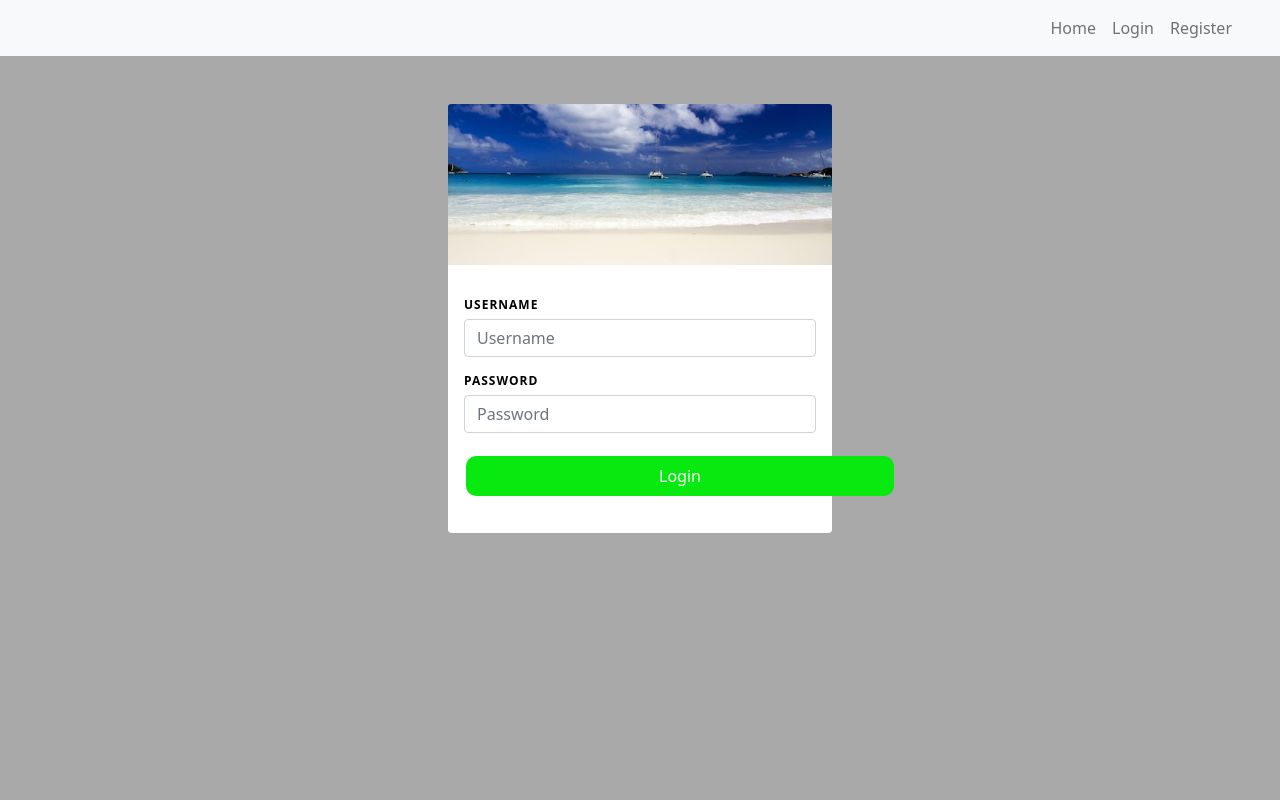
After one commit to luisfilipemalheiro/curriculolmalheiro, a PHP site: page /login.php in a window 1280 px wide. The commit adds this page. Run offline with PHP 8.4, Linux system fonts and the light colour scheme.

Commit message:
insert page register.php

```diff
--- /dev/null
+++ b/login.php
@@ -0,0 +1,39 @@
+<html>
+
+<head>
+    <title>Login - Back Office</title>
+    <meta http-equiv="Content-Type" content="text/html; charset=utf-8">
+    <link href="https://cdn.jsdelivr.net/npm/bootstrap@5.0.2/dist/css/bootstrap.min.css" rel="stylesheet" integrity="sha384-EVSTQN3/azprG1Anm3QDgpJLIm9Nao0Yz1ztcQTwFspd3yD65VohhpuuCOmLASjC" crossorigin="anonymous">
+    <link rel="stylesheet" href="styles/login.css">
+</head>
+
+<body>
+
+<?php
+require_once './routes/headers.php';
+?>
+
+<section>
+    <div class="card mx-auto" style="width: 30%; margin-top: 3rem; border: 0px">
+        <img class="card-img-top" src="images/nature.png" alt="Luís Filipe Malheiro">
+        <div class="card-body">
+            <form>
+                <div class="form-group">
+                    <label class="label" for="name">Username</label>
+                    <input type="text" class="form-control" placeholder="Username" required>
+                </div>
+                <div class="form-group">
+                    <label class="label" for="name">Password</label>
+                    <input type="password" class="form-control" placeholder="Password" required>
+                </div>
+                <div>
+                    <button class="button_login">Login</button>
+                </div>
+            </form>
+        </div>
+    </div>
+</section>
+</body>
+
+<script src="https://cdn.jsdelivr.net/npm/bootstrap@5.0.2/dist/js/bootstrap.bundle.min.js" integrity="sha384-MrcW6ZMFYlzcLA8Nl+NtUVF0sA7MsXsP1UyJoMp4YLEuNSfAP+JcXn/tWtIaxVXM" crossorigin="anonymous"></script>
+</html>
--- /dev/null
+++ b/routes/headers.php
@@ -0,0 +1,15 @@
+<nav class="navbar navbar-expand-lg navbar-light bg-light">
+    <div class="navbar-collapse collapse w-100 order-3 dual-collapse2" style="margin-right: 40px">
+        <ul class="navbar-nav ms-auto">
+            <li class="nav-item active">
+                <a class="nav-link" href="../curriculo/home.php">Home</a>
+            </li>
+            <li class="nav-item">
+                <a class="nav-link" href="../login.php">Login</a>
+            </li>
+            <li class="nav-item">
+                <a class="nav-link" href="#">Register</a>
+            </li>
+        </ul>
+    </div>
+</nav>
--- /dev/null
+++ b/routes/routes.php
@@ -0,0 +1 @@
+<?php
--- /dev/null
+++ b/styles/login.css
@@ -0,0 +1,38 @@
+body{
+    background-color: darkgrey;
+}
+
+.form-group {
+}
+
+.form-group .label {
+    font-size: 12px;
+    text-transform: uppercase;
+    letter-spacing: 1px;
+    color: #000;
+    font-weight: 700;
+    padding-top: 10px;
+    padding-block: 5px;
+    margin-top: 10px;
+}
+
+.form-group a {
+    color: gray;
+}
+
+.card .mx-auto{
+    width: 25%
+}
+
+.button_login{
+    background-color: #08ea0f;
+    border: none;
+    color: white;
+    padding: 8px 193px;
+    text-align: center;
+    text-decoration: none;
+    display: inline-block;
+    border-radius: 10px;
+    font-size: 16px;
+    margin: 23px 2px 5px;
+}
```
Also changed, not shown: curriculo/home.php (added, +53 -0 lines), index.php (+2 -53 lines), images/nature.png (added), register.php (added).
